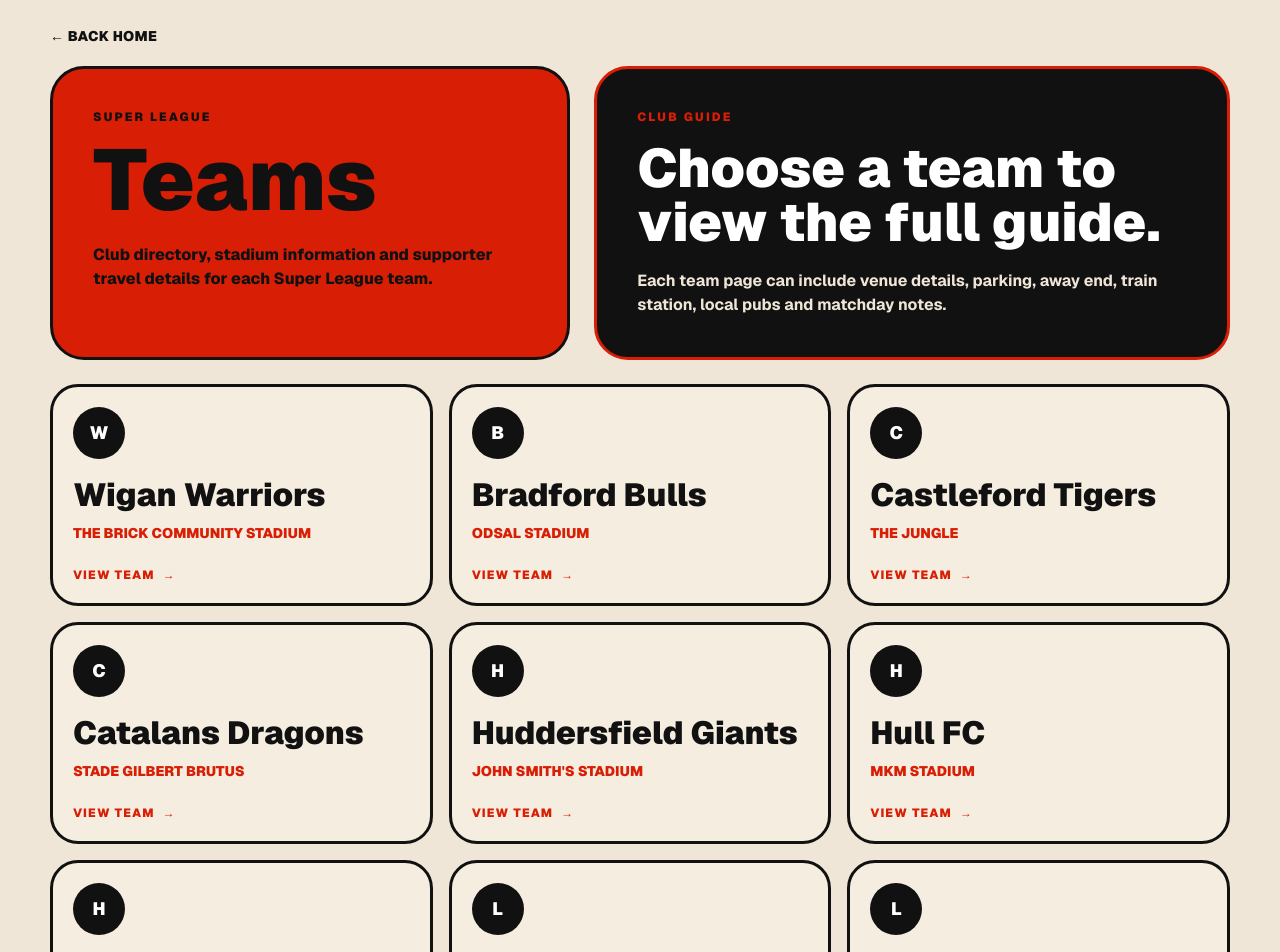
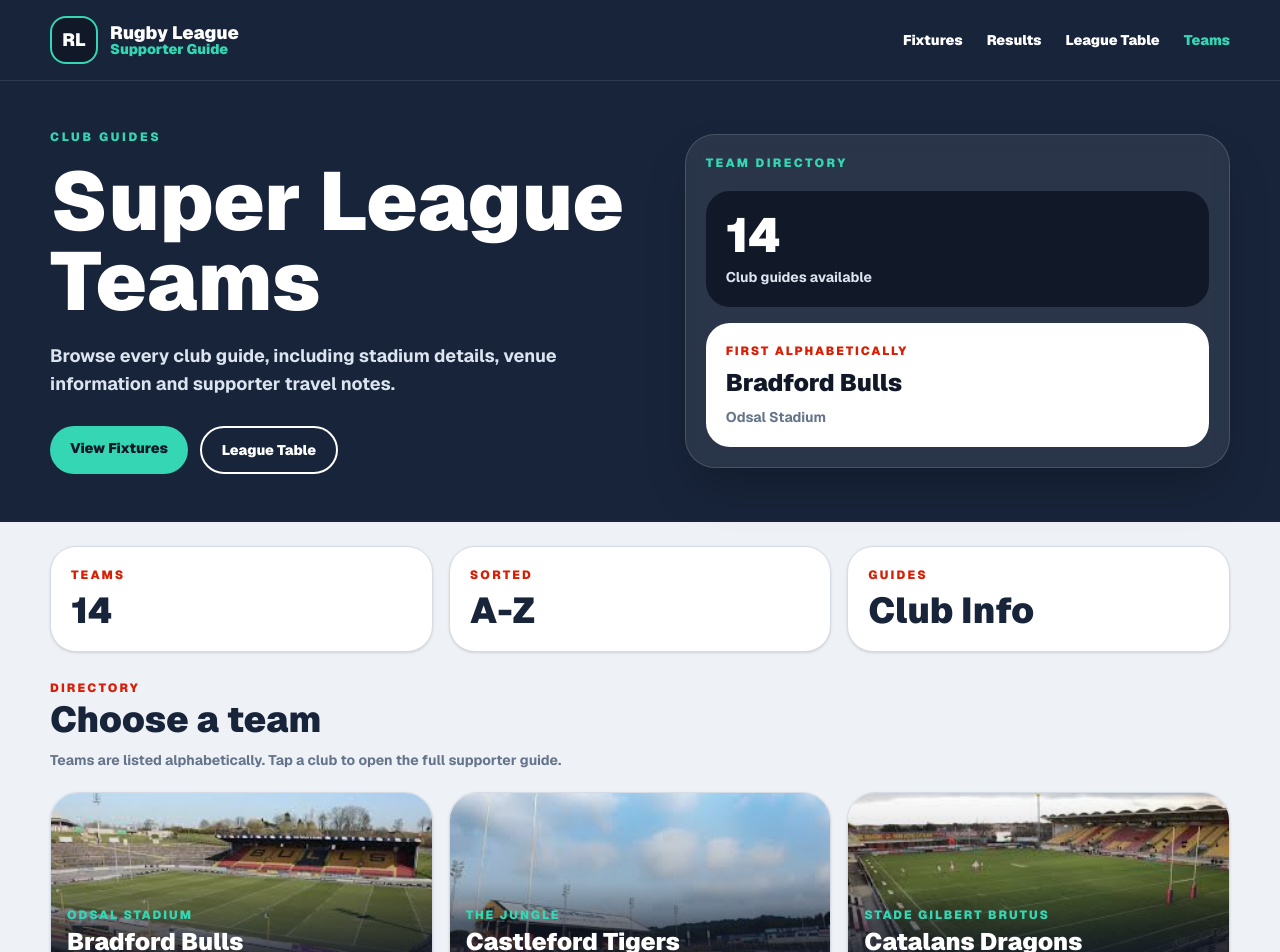
Before and after one commit to acannon76/rugby-league-supporter-web, a Next.js app: page /teams in a window 1280 px wide. Shown: the top 952 px of the page. Built offline with nearby package versions, Linux system fonts and the light colour scheme.

Commit message:
teams page new design with alphabetical order

```diff
--- a/src/app/teams/page.tsx
+++ b/src/app/teams/page.tsx
@@ -1,77 +1,329 @@
 import Link from "next/link";
 import { teamsData } from "@/data/teamsData";
 
+type TeamData = Record<string, unknown>;
+type TeamsRecord = Record<string, TeamData>;
+
+type DisplayTeam = {
+  slug: string;
+  name: string;
+  stadium: string;
+  city: string;
+  imageSource: string;
+};
+
+const teams = teamsData as TeamsRecord;
+
 export default function TeamsPage() {
-  const teams = Object.entries(teamsData);
+  const allTeams = Object.entries(teams)
+    .map(([slug, team]) => ({
+      slug,
+      name: readText(team, ["name", "team", "clubName"]) || slug,
+      stadium: readText(team, ["stadium", "venue", "ground", "homeGround"]),
+      city: readText(team, ["city", "town", "location"]),
+      imageSource: getImageSource(
+        team.image || team.stadiumImage || team.photo || team.groundImage
+      ),
+    }))
+    .sort((a, b) => a.name.localeCompare(b.name));
 
   return (
-    <main className="min-h-screen bg-[#efe6d8] px-4 py-6 font-sans sm:px-6 lg:px-10">
-      <div className="mx-auto max-w-[1180px]">
+    <main className="min-h-screen bg-[#eef1f5] font-sans text-[#111]">
+      <SiteHeader />
+
+      <section className="bg-[#18243a] px-4 py-8 text-white sm:px-6 lg:px-10 lg:py-12">
+        <div className="mx-auto grid max-w-[1180px] gap-8 lg:grid-cols-[1.05fr_0.95fr] lg:items-center">
+          <div>
+            <p className="mb-4 text-xs font-black uppercase tracking-[0.22em] text-[#35d6b4]">
+              Club guides
+            </p>
+
+            <h1 className="max-w-[760px] text-[46px] font-black leading-[0.98] sm:text-[66px] lg:text-[82px]">
+              Super League Teams
+            </h1>
+
+            <p className="mt-5 max-w-[700px] text-base font-bold leading-7 text-[#dce4f0] sm:text-lg">
+              Browse every club guide, including stadium details, venue
+              information and supporter travel notes.
+            </p>
+
+            <div className="mt-7 flex flex-wrap gap-3">
               <Link
-          href="/"
-          className="mb-5 inline-block text-sm font-black tracking-wide text-[#111] no-underline"
+                href="/fixtures"
+                className="rounded-full bg-[#35d6b4] px-5 py-3 text-sm font-black text-[#111827] no-underline"
               >
-          ← BACK HOME
+                View Fixtures
               </Link>
 
-        <section className="mb-6 grid gap-6 lg:grid-cols-[0.9fr_1.1fr] lg:items-stretch">
-          <div className="rounded-[34px] border-[3px] border-[#111] bg-[#d81e05] p-6 text-[#111] sm:p-8 lg:p-10">
-            <p className="mb-3 text-xs font-black tracking-[0.18em]">
-              SUPER LEAGUE
+              <Link
+                href="/league-table"
+                className="rounded-full border-2 border-white px-5 py-3 text-sm font-black text-white no-underline"
+              >
+                League Table
+              </Link>
+            </div>
+          </div>
+
+          <HeroTeamsCard totalTeams={allTeams.length} firstTeam={allTeams[0]} />
+        </div>
+      </section>
+
+      <section className="px-4 py-6 sm:px-6 lg:px-10">
+        <div className="mx-auto max-w-[1180px]">
+          <section className="mb-7 grid gap-4 sm:grid-cols-3">
+            <StatCard title="Teams" value={allTeams.length} />
+            <StatCard title="Sorted" valueText="A-Z" />
+            <StatCard title="Guides" valueText="Club Info" />
+          </section>
+
+          <SectionHeading
+            eyebrow="Directory"
+            title="Choose a team"
+            text="Teams are listed alphabetically. Tap a club to open the full supporter guide."
+          />
+
+          <section className="grid grid-cols-1 gap-4 sm:grid-cols-2 lg:grid-cols-3">
+            {allTeams.map((team) => (
+              <TeamCard key={team.slug} team={team} />
+            ))}
+          </section>
+        </div>
+      </section>
+    </main>
+  );
+}
+
+function SiteHeader() {
+  return (
+    <header className="border-b border-white/10 bg-[#18243a] px-4 py-4 text-white sm:px-6 lg:px-10">
+      <div className="mx-auto flex max-w-[1180px] items-center justify-between gap-5">
+        <Link href="/" className="flex items-center gap-3 no-underline">
+          <div className="flex h-12 w-12 items-center justify-center rounded-2xl border-2 border-[#35d6b4] bg-[#111827] text-lg font-black text-white">
+            RL
+          </div>
+
+          <div>
+            <p className="text-lg font-black leading-none text-white">
+              Rugby League
+            </p>
+            <p className="text-sm font-black leading-none text-[#35d6b4]">
+              Supporter Guide
+            </p>
+          </div>
+        </Link>
+
+        <nav className="hidden items-center gap-6 text-sm font-black md:flex">
+          <Link href="/fixtures" className="text-white no-underline">
+            Fixtures
+          </Link>
+          <Link href="/results" className="text-white no-underline">
+            Results
+          </Link>
+          <Link href="/league-table" className="text-white no-underline">
+            League Table
+          </Link>
+          <Link href="/teams" className="text-[#35d6b4] no-underline">
+            Teams
+          </Link>
+        </nav>
+      </div>
+    </header>
+  );
+}
+
+function HeroTeamsCard({
+  totalTeams,
+  firstTeam,
+}: {
+  totalTeams: number;
+  firstTeam?: DisplayTeam;
+}) {
+  return (
+    <div className="rounded-[30px] border border-white/15 bg-white/8 p-5 shadow-2xl backdrop-blur">
+      <p className="text-xs font-black uppercase tracking-[0.2em] text-[#35d6b4]">
+        Team directory
       </p>
 
-            <h1 className="text-[52px] font-black leading-none sm:text-[72px] lg:text-[86px]">
-              Teams
-            </h1>
+      <div className="mt-5 rounded-[24px] bg-[#111827] p-5">
+        <p className="text-5xl font-black text-white">{totalTeams}</p>
 
-            <p className="mt-5 max-w-[620px] text-sm font-extrabold leading-6 sm:text-base">
-              Club directory, stadium information and supporter travel details
-              for each Super League team.
+        <p className="mt-2 text-sm font-bold text-[#dce4f0]">
+          Club guides available
         </p>
       </div>
 
-          <div className="rounded-[34px] border-[3px] border-[#d81e05] bg-[#111] p-6 text-white sm:p-8 lg:p-10">
-            <p className="text-xs font-black tracking-[0.18em] text-[#d81e05]">
-              CLUB GUIDE
+      <div className="mt-4 rounded-[24px] bg-white p-5 text-[#111827]">
+        <p className="text-xs font-black uppercase tracking-[0.16em] text-[#d81e05]">
+          First alphabetically
         </p>
 
-            <h2 className="mt-4 text-[34px] font-black leading-none sm:text-[46px] lg:text-[54px]">
-              Choose a team to view the full guide.
+        <p className="mt-2 text-2xl font-black">
+          {firstTeam?.name || "Team TBC"}
+        </p>
+
+        <p className="mt-2 text-sm font-bold text-[#64748b]">
+          {firstTeam?.stadium || "Stadium information to be added"}
+        </p>
+      </div>
+    </div>
+  );
+}
+
+function StatCard({
+  title,
+  value,
+  valueText,
+}: {
+  title: string;
+  value?: number;
+  valueText?: string;
+}) {
+  return (
+    <section className="rounded-[26px] border border-[#d6dce5] bg-white p-5 shadow-sm">
+      <p className="text-xs font-black uppercase tracking-[0.18em] text-[#d81e05]">
+        {title}
+      </p>
+
+      <p className="mt-2 text-3xl font-black text-[#18243a] sm:text-4xl">
+        {valueText ?? value}
+      </p>
+    </section>
+  );
+}
+
+function SectionHeading({
+  eyebrow,
+  title,
+  text,
+}: {
+  eyebrow: string;
+  title: string;
+  text: string;
+}) {
+  return (
+    <div className="mb-5">
+      <p className="text-xs font-black uppercase tracking-[0.18em] text-[#d81e05]">
+        {eyebrow}
+      </p>
+
+      <h2 className="mt-1 text-3xl font-black text-[#18243a] sm:text-4xl">
+        {title}
       </h2>
 
-            <p className="mt-5 text-sm font-bold leading-6 text-[#efe6d8] sm:text-base">
-              Each team page can include venue details, parking, away end,
-              train station, local pubs and matchday notes.
+      <p className="mt-2 max-w-[720px] text-sm font-bold leading-6 text-[#64748b]">
+        {text}
       </p>
     </div>
-        </section>
+  );
+}
 
-        <section className="grid grid-cols-1 gap-4 sm:grid-cols-2 lg:grid-cols-3">
-          {teams.map(([slug, team]) => (
+function TeamCard({ team }: { team: DisplayTeam }) {
+  const initial = team.name.charAt(0).toUpperCase();
+
+  return (
     <Link
-              key={slug}
-              href={`/team/${slug}`}
-              className="group flex min-h-[210px] flex-col rounded-[28px] border-[3px] border-[#111] bg-[#f5ede0] p-5 text-[#111] no-underline transition hover:-translate-y-1 hover:shadow-lg"
+      href={`/team/${team.slug}`}
+      className="group overflow-hidden rounded-[28px] border border-[#d6dce5] bg-white text-[#111] no-underline shadow-sm transition hover:-translate-y-1 hover:shadow-lg"
     >
-              <div className="mb-5 flex h-[52px] w-[52px] items-center justify-center rounded-full bg-[#111] text-lg font-black text-white">
-                {team.name.charAt(0)}
+      {team.imageSource ? (
+        <div className="relative h-[180px] overflow-hidden bg-[#18243a]">
+          <img
+            src={team.imageSource}
+            alt={`${team.name} stadium`}
+            className="h-full w-full object-cover transition duration-300 group-hover:scale-105"
+          />
+
+          <div className="absolute inset-0 bg-gradient-to-t from-[#111827] via-[#111827]/25 to-transparent" />
+
+          <div className="absolute bottom-4 left-4 right-4">
+            <p className="text-xs font-black uppercase tracking-[0.16em] text-[#35d6b4]">
+              {team.stadium || "Stadium guide"}
+            </p>
+
+            <h3 className="mt-1 text-2xl font-black leading-tight text-white">
+              {team.name}
+            </h3>
+          </div>
+        </div>
+      ) : (
+        <div className="flex h-[180px] items-center justify-center bg-[#18243a]">
+          <div className="flex h-20 w-20 items-center justify-center rounded-3xl border-2 border-[#35d6b4] bg-[#111827] text-4xl font-black text-white">
+            {initial}
+          </div>
+        </div>
+      )}
+
+      <div className="p-5">
+        <div className="mb-4 flex items-center gap-3">
+          <div className="flex h-11 w-11 items-center justify-center rounded-2xl bg-[#18243a] text-sm font-black text-white">
+            {initial}
           </div>
 
-              <h2 className="text-[30px] font-black leading-none sm:text-[32px]">
+          <div>
+            <h3 className="text-xl font-black leading-tight text-[#18243a]">
               {team.name}
-              </h2>
+            </h3>
 
-              <p className="mt-3 text-sm font-black uppercase leading-5 text-[#d81e05]">
-                {team.stadium}
+            <p className="mt-1 text-xs font-black uppercase tracking-[0.12em] text-[#d81e05]">
+              {team.stadium || "Stadium information to be added"}
+            </p>
+          </div>
+        </div>
+
+        <p className="text-sm font-bold leading-6 text-[#64748b]">
+          {team.city
+            ? `${team.city} supporter guide, venue details and matchday information.`
+            : "Supporter guide, venue details and matchday information."}
         </p>
 
-              <div className="mt-auto flex items-center gap-2 pt-6 text-xs font-black tracking-widest text-[#d81e05]">
+        <div className="mt-5 flex items-center gap-2 text-xs font-black tracking-widest text-[#d81e05]">
           VIEW TEAM <span className="transition group-hover:translate-x-1">→</span>
         </div>
+      </div>
     </Link>
-          ))}
-        </section>
-      </div>
-    </main>
   );
 }
+
+function readText(team: TeamData, keys: string[]) {
+  for (const key of keys) {
+    const value = team[key];
+
+    if (typeof value === "string") {
+      return value;
+    }
+
+    if (typeof value === "number") {
+      return String(value);
+    }
+  }
+
+  return "";
+}
+
+function getImageSource(value: unknown) {
+  if (typeof value === "string") {
+    return value;
+  }
+
+  if (value && typeof value === "object" && "src" in value) {
+    const imageObject = value as { src?: unknown };
+
+    if (typeof imageObject.src === "string") {
+      return imageObject.src;
+    }
+  }
+
+  if (value && typeof value === "object" && "default" in value) {
+    const moduleObject = value as {
+      default?: {
+        src?: unknown;
+      };
+    };
+
+    if (typeof moduleObject.default?.src === "string") {
+      return moduleObject.default.src;
+    }
+  }
+
+  return "";
+}
```
Lines whose indentation alone changed are shown as unchanged.
